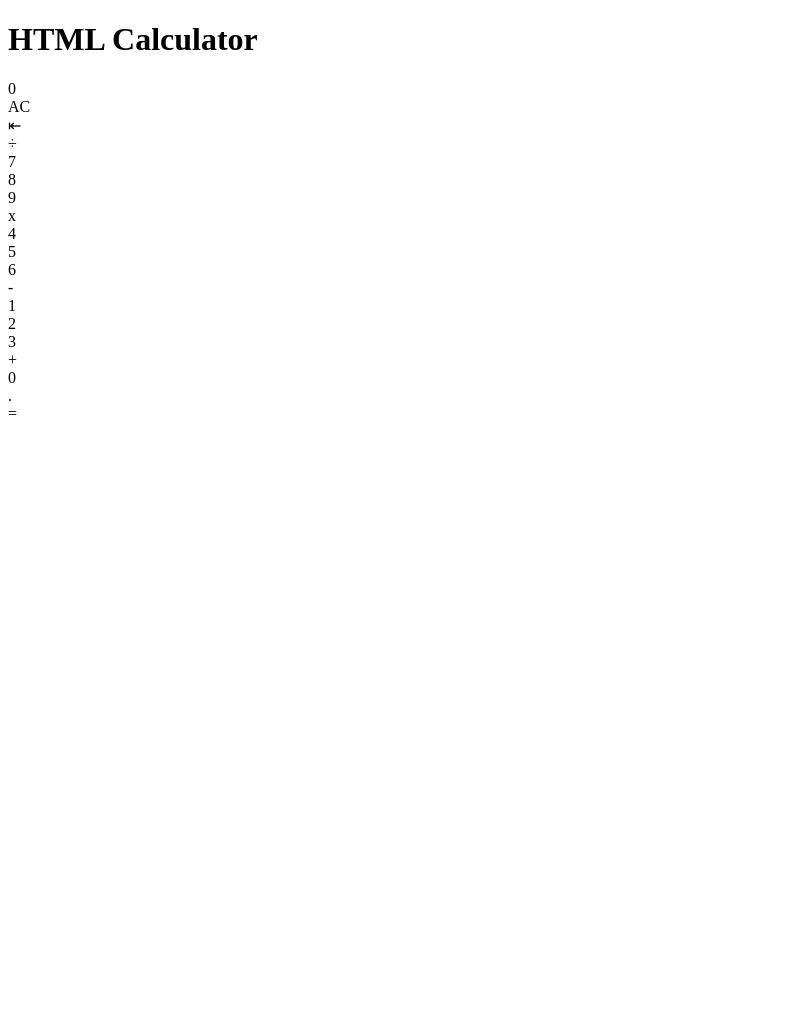
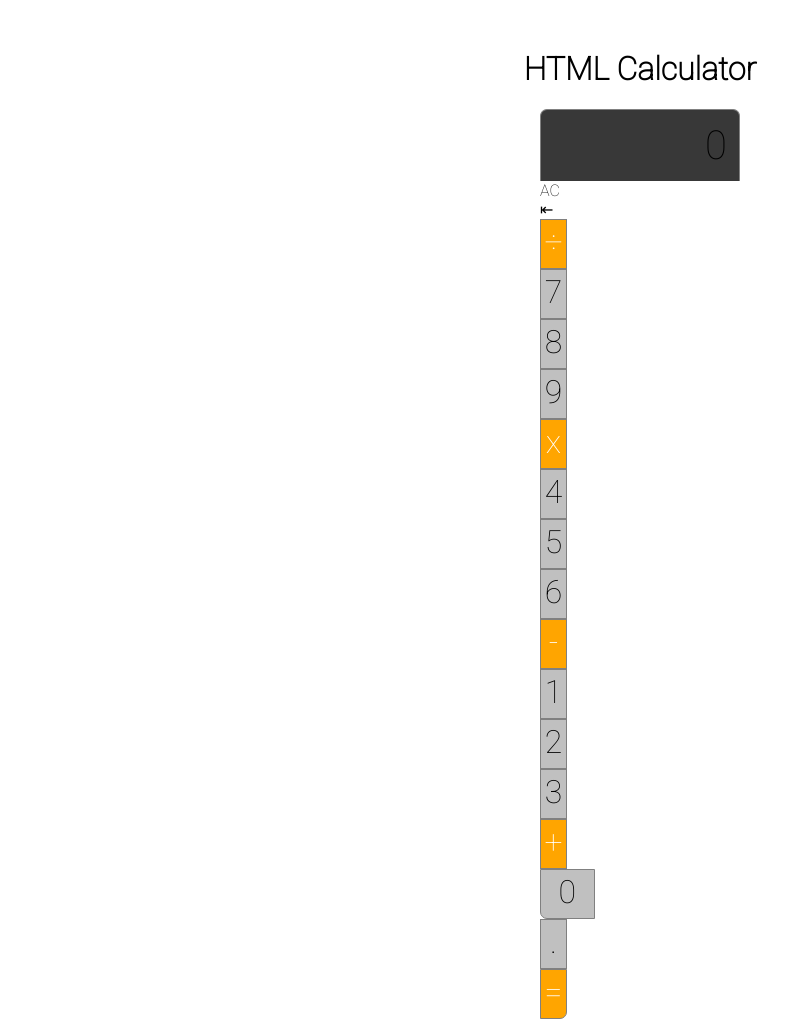
Before and after one commit to Carlosg10/Javascript-Calculator, a plain HTML site: page index.html in a window 1280 px wide. Shown: the whole page, without its empty margins (0-812 px from the left). Before the commit the page ends 800 px from the top, so only its background shows below. Drawn offline with Linux system fonts and the light colour scheme.

Commit message:
adding css

```diff
--- a/style.css
+++ b/style.css
@@ -0,0 +1,73 @@
+@import url('https://fonts.googleapis.com/css?family=Roboto:100');
+
+body {
+  font-family: 'Roboto', sans-serif;
+}
+
+.calc-btn {
+  background-color: silver;
+  color: black;
+  width: 25px;
+  height: 45px;
+  border: 1px solid gray;
+  text-align: center;
+  cursor: pointer;
+  font-size: 32px;
+  font-weight: 100;
+  padding-top: 3px;
+}
+
+.calc-btn:hover {
+  background-color: orange;
+}
+
+.row {
+  display: table;
+  table-layout: fixed;
+  width: 200px;
+}
+
+.colum {
+  display: table-cell;
+}
+
+#calc-zero {
+  width: 52.66666667px;
+  border-radius: 0 0 0 7px;
+}
+
+#calc-clear {
+  width: 52.66666667px;
+}
+
+#calc-display-val {
+  height: 80px color: #fff;
+  text-align: right;
+  border-left: 1px solid gray;
+  border-right: 1px solid gray;
+  border-top: 1px solid gray;
+  font-size: 40px;
+  background-color: #383838;
+  overflow: hidden;
+  white-space: nowrap;
+  padding: 12px;
+  border-radius: 7px 7px 0 0;
+}
+
+.calc-btn-operator {
+  background-color: orange;
+  color: #fff;
+}
+
+h1 {
+  text-align: center;
+  margin-top: 50px;
+}
+
+#calc-equals {
+  border-radius: 0 0 7px 0;
+}
+
+#calc-parent {
+    margin-left: calc(50% - 100px);
+}
```
Also changed, not shown: index.html (+4 -1 lines).
